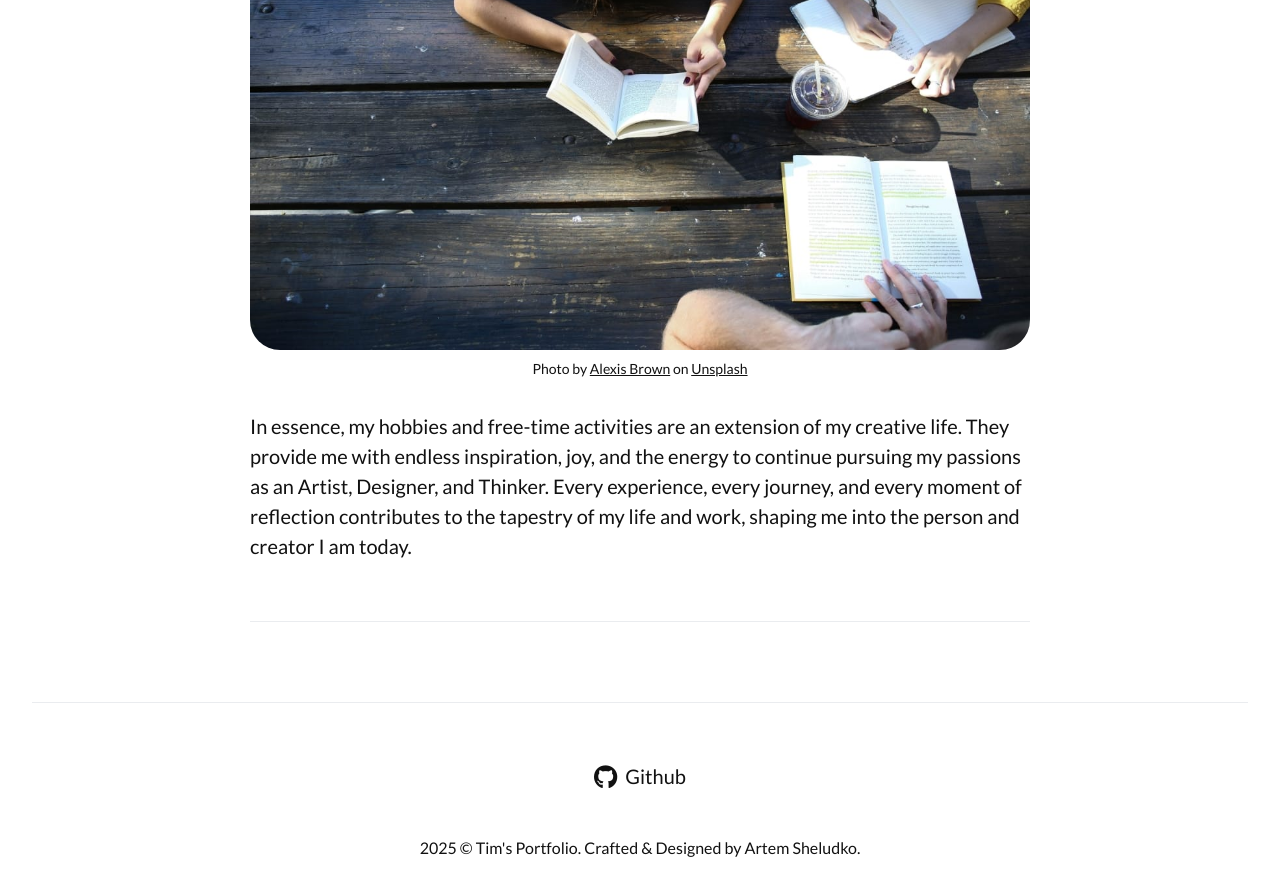
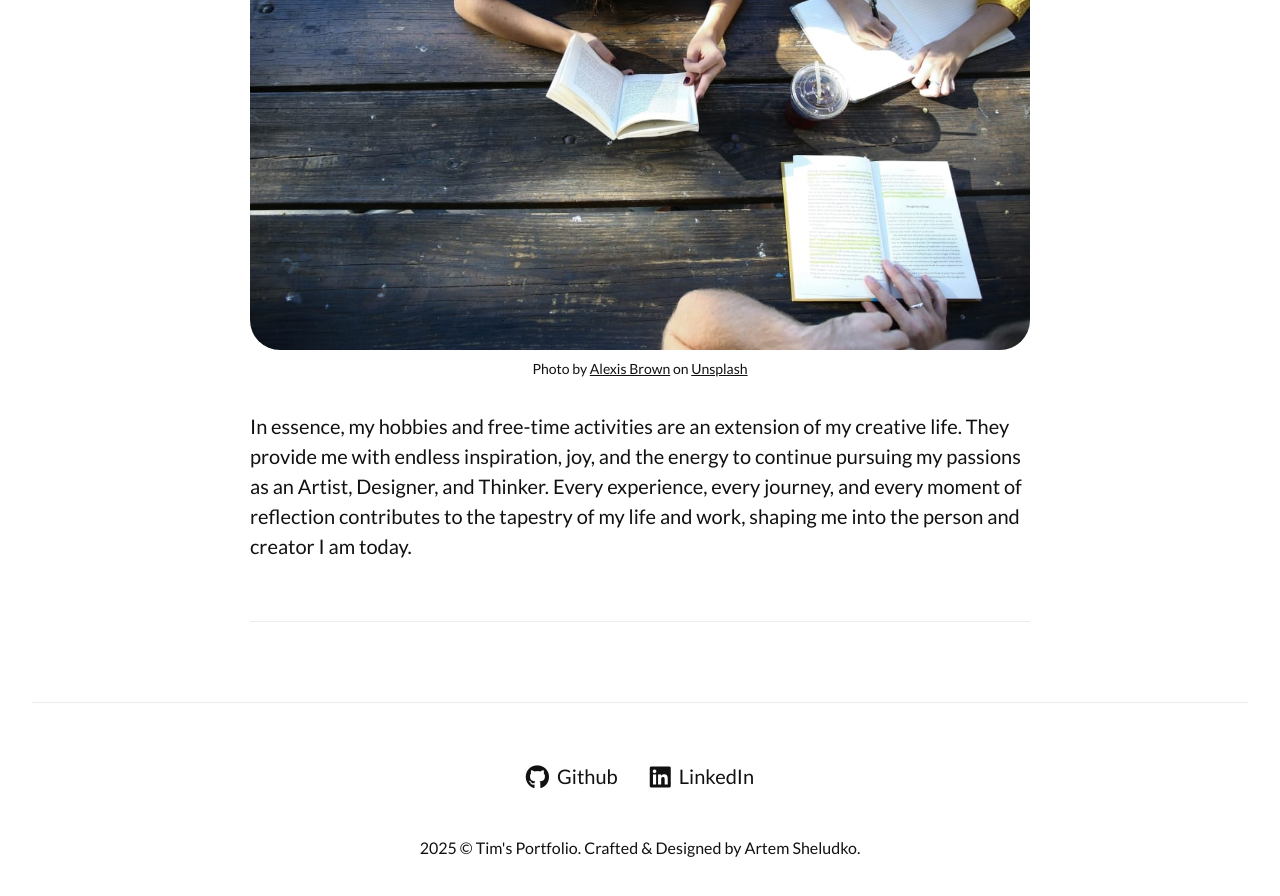
Before and after one commit to TimothyBunker/TimBunkerPortfolio, a Jekyll site: the page built from _pages/about.md, in a window 1280 px wide and 900 px high, scrolled down 3731 px. Shown: the top 896 px of the window. Built offline with Jekyll 4.4.1, drawn with Linux system fonts in a browser that asks for light colours.

Commit message:
added my linkedin settings.yml

```diff
--- a/_data/settings.yml
+++ b/_data/settings.yml
@@ -130,7 +130,7 @@ mailchimp:
 # Social Links
 social:
 - {icon: "fa-brands fa-github", name: "Github", link: "https://github.com/TimothyBunker"}
-
+- {icon: "fa-brands fa-linkedin", name: "LinkedIn", link: "https://www.linkedin.com/in/timothy-bunker-80412b20a/"}
 # Example of adding a new link to the footer - {icon: "fa-brands fa-mastodon", name: "Mastodon", link: "https://mastodon.social"}
 # Other icons can be found at https://fontawesome.com/icons
 
```
